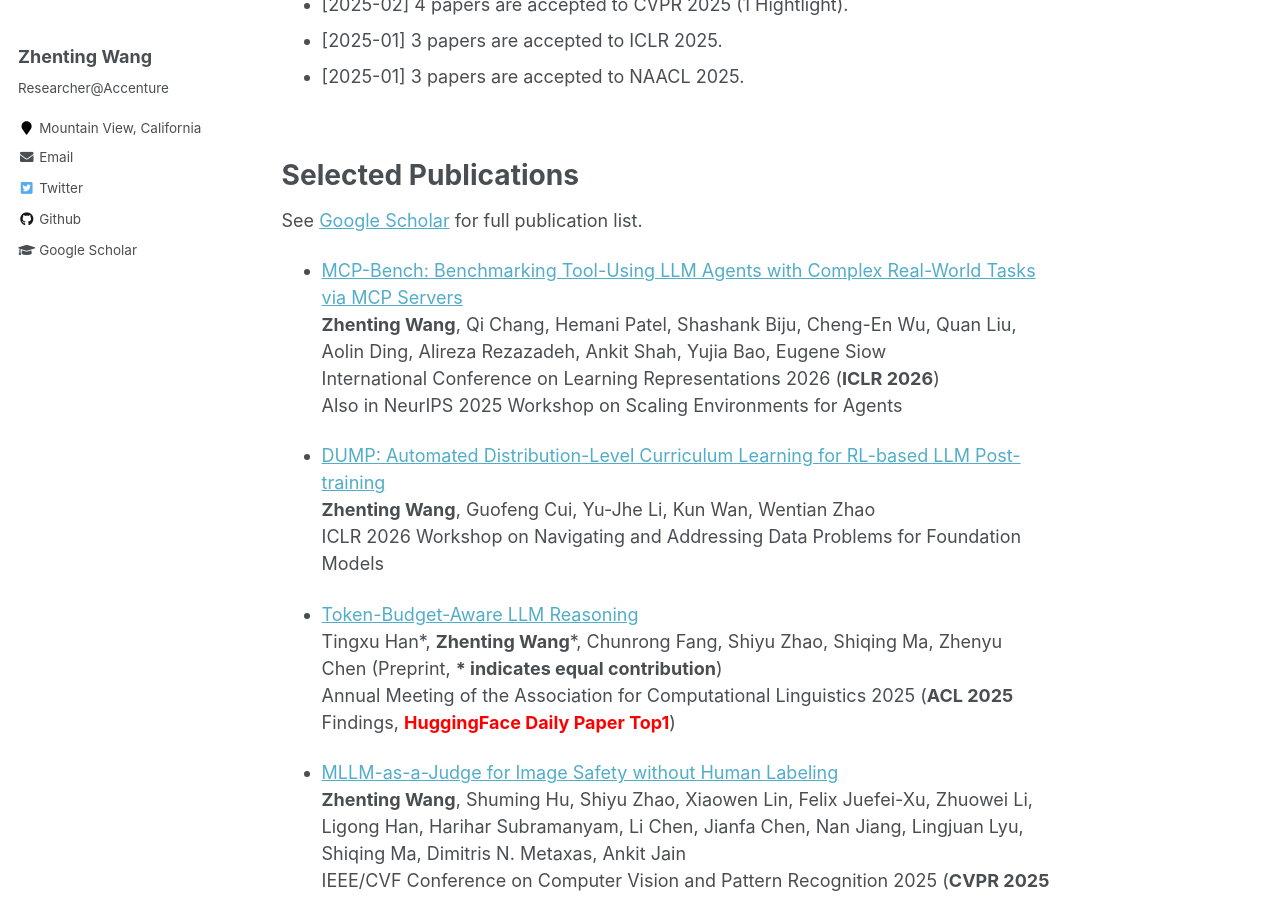
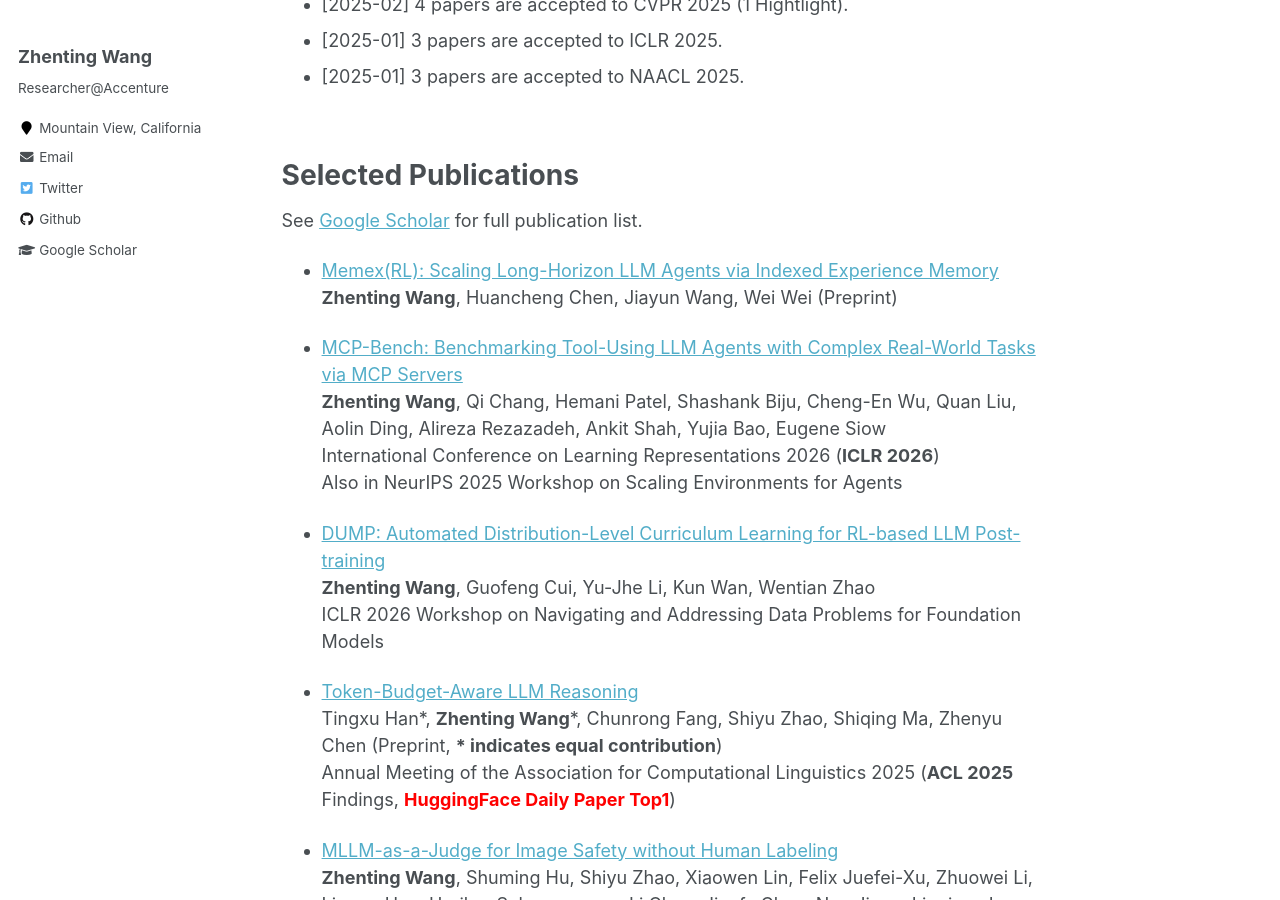
Before and after one commit to ZhentingWang/zhentingwang.github.io, a Jekyll site: the page built from _pages/about.md, in a window 1280 px wide and 900 px high, scrolled down 685 px. Built offline with Jekyll 4.4.1, drawn with Linux system fonts in a browser that asks for light colours.

Commit message:
Update about.md

```diff
--- a/_pages/about.md
+++ b/_pages/about.md
@@ -73,6 +73,9 @@ News
 Selected Publications
 ======
 See [Google Scholar](https://scholar.google.com/citations?user=QSYVbj8AAAAJ&hl=en) for full publication list.
+
+* [Memex(RL): Scaling Long-Horizon LLM Agents via Indexed Experience Memory](https://arxiv.org/pdf/2603.04257)
+**Zhenting Wang**, Huancheng Chen, Jiayun Wang, Wei Wei (Preprint)
 
 * [MCP-Bench: Benchmarking Tool-Using LLM Agents with Complex Real-World Tasks via MCP Servers](https://arxiv.org/pdf/2508.20453)
 **Zhenting Wang**, Qi Chang, Hemani Patel, Shashank Biju, Cheng-En Wu, Quan Liu, Aolin Ding, Alireza Rezazadeh, Ankit Shah, Yujia Bao, Eugene Siow
```
